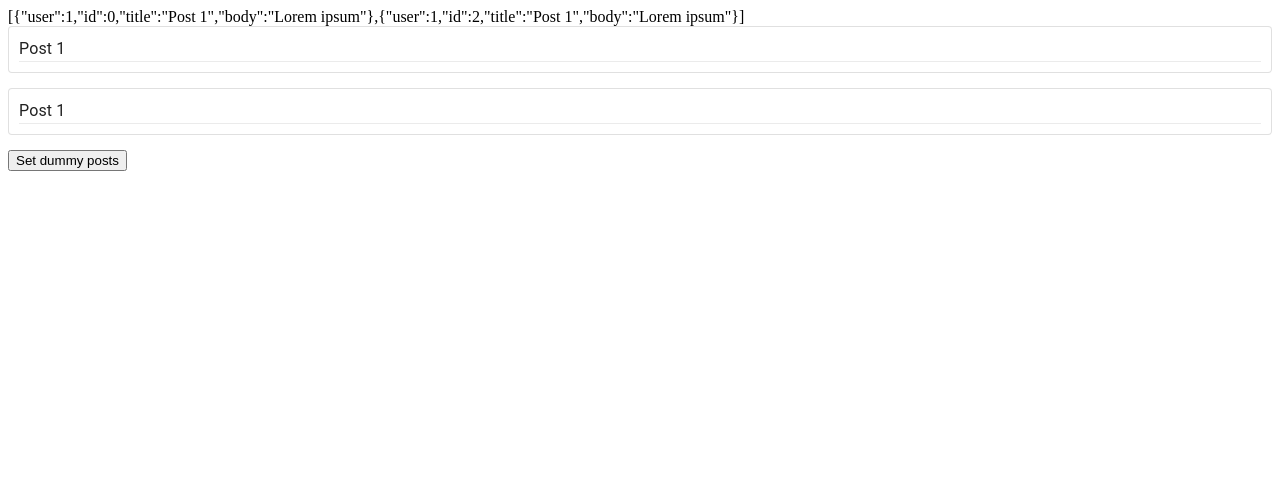
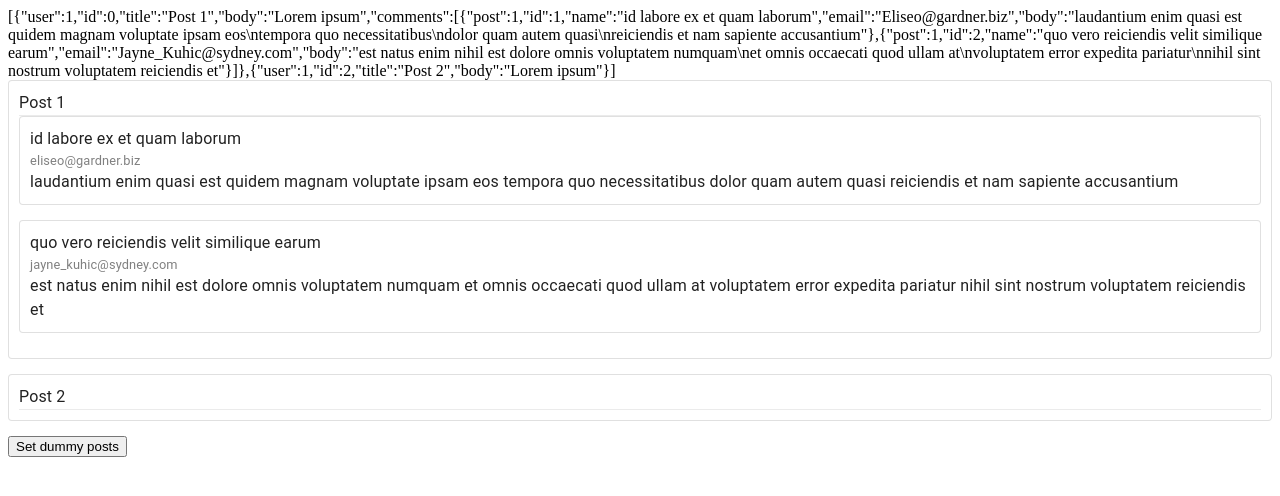
Before and after one commit to Memolition/react-fe-challenge, a React app: page / in a window 1280 px wide. Both pictures are taken after a click on the button "Set dummy posts". Shown: the top 496 px of the page. Built offline with nearby package versions, Linux system fonts and the light colour scheme.

Commit message:
- Render post comments

```diff
--- a/src/components/App.tsx
+++ b/src/components/App.tsx
@@ -22,7 +22,7 @@ class App extends Component<IProps> {
         {
           !!this.props.posts && (
             this.props.posts.map((post: IPost, postIndex: number) => (
-              <Post post={post} key={`post_${postIndex}`} />
+              <Post post={post} key={`post_${postIndex}`} index={postIndex} />
             ))
           )
         }
@@ -32,12 +32,28 @@ class App extends Component<IProps> {
               user: 1,
               id: 0,
               title: "Post 1",
-              body: "Lorem ipsum"
+              body: "Lorem ipsum",
+              comments: [
+                {
+                  "post": 1,
+                  "id": 1,
+                  "name": "id labore ex et quam laborum",
+                  "email": "Eliseo@gardner.biz",
+                  "body": "laudantium enim quasi est quidem magnam voluptate ipsam eos\ntempora quo necessitatibus\ndolor quam autem quasi\nreiciendis et nam sapiente accusantium"
+                },
+                {
+                  "post": 1,
+                  "id": 2,
+                  "name": "quo vero reiciendis velit similique earum",
+                  "email": "Jayne_Kuhic@sydney.com",
+                  "body": "est natus enim nihil est dolore omnis voluptatem numquam\net omnis occaecati quod ullam at\nvoluptatem error expedita pariatur\nnihil sint nostrum voluptatem reiciendis et"
+                },
+              ]
             },
             {
               user: 1,
               id: 2,
-              title: "Post 1",
+              title: "Post 2",
               body: "Lorem ipsum"
             }
           ])
--- a/src/components/Post.tsx
+++ b/src/components/Post.tsx
@@ -6,9 +6,11 @@ import {
   Typography,
 } from '@material-ui/core';
 import { withStyles, createStyles } from '@material-ui/core/styles';
-import { IPost } from '../store/types/posts';
+import { IPost, IPostComment } from '../store/types/posts';
+import PostComment from './PostComment';
 
 interface IProps {
+  index: number;
   post: IPost;
   classes: {
     wrapper: string;
@@ -23,13 +25,25 @@ const useStyles = createStyles({
 });
 
 class Post extends Component<IProps, {}> {
+  constructor(props: IProps) {
+    super(props);
+
+    console.log(this.props.post.comments, this.props.post.comments?.length);
+  }
+
 
   render() {
     return (
       <Paper variant="outlined" className={this.props.classes.wrapper}>
         <Typography component="h3">{this.props.post.title} </Typography>
         <Divider light />
-
+        {
+          !!this.props.post.comments && this.props.post.comments.length > 0 && (
+            this.props.post.comments.map((comment: IPostComment, commentIndex: number) => (
+              <PostComment comment={comment} key={`post_${this.props.index}_comment_${commentIndex}`} />
+            ))
+          )
+        }
       </Paper>
     );
   }
--- /dev/null
+++ b/src/components/PostComment.tsx
@@ -0,0 +1,44 @@
+import React, { Component } from 'react';
+
+import {
+  Paper,
+  Typography,
+} from '@material-ui/core';
+import { withStyles, createStyles } from '@material-ui/core/styles';
+import { IPostComment } from '../store/types/posts';
+
+interface IProps {
+  comment: IPostComment;
+  classes: {
+    wrapper: string;
+    email: string;
+  }
+}
+
+const useStyles = createStyles({
+  wrapper: {
+    marginBottom: 15,
+    padding: 10,
+  },
+  email: {
+    color: 'gray',
+    textTransform: 'lowercase',
+    fontSize: '0.8rem',
+  }
+});
+
+class PostComment extends Component<IProps, {}> {
+  classes = this.props.classes;
+
+  render() {
+    return (
+      <Paper variant="outlined" className={this.classes.wrapper}>
+        <Typography component="h3">{this.props.comment.name}</Typography>
+        <Typography component="caption" className={this.classes.email}>{this.props.comment.email}</Typography>
+        <Typography component="p">{this.props.comment.body}</Typography>
+      </Paper>
+    );
+  }
+}
+
+export default withStyles(useStyles)(PostComment);
```
Also changed, not shown: src/store/types/posts.ts (+10 -0 lines), 1 other file (tests, documents, lock files or other folders).
